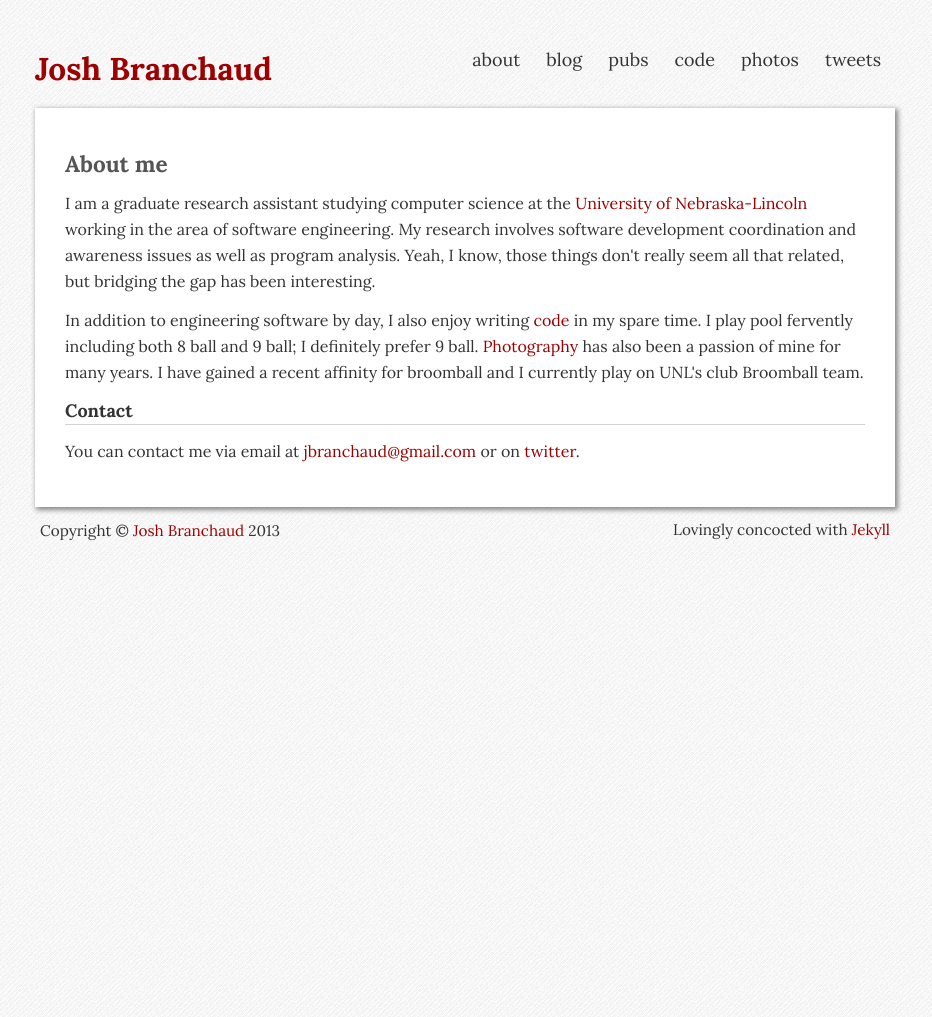
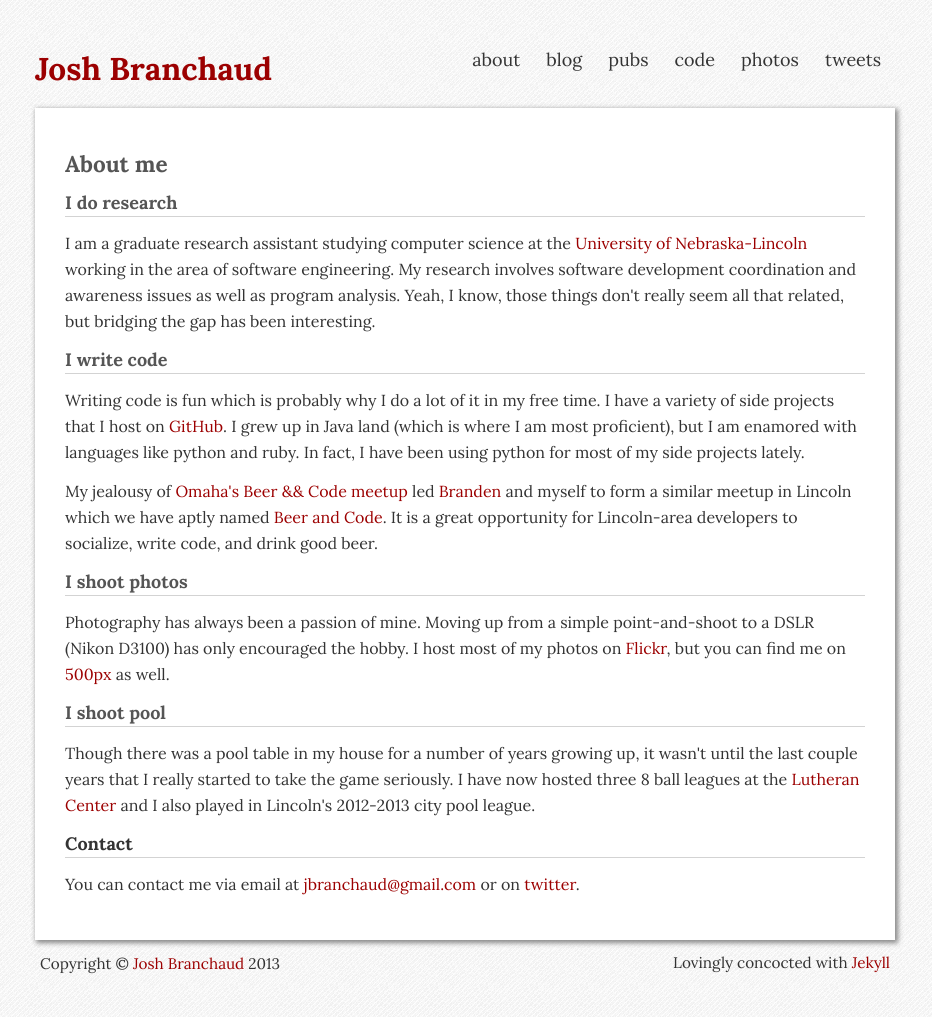
Before and after one commit to jbranchaud/blog, a Jekyll site: the page built from about.html, in a window 1280 px wide. Shown: the whole page, without its empty margins (175-1107 px from the left). Built offline with Jekyll 4.4.1, drawn with Linux system fonts in a browser that asks for light colours; before the commit the page ends 900 px from its top, so only the background shows below that.

Commit message:
Made some serious revisions to the content on the About page. I believe it is more engaging now.

```diff
--- a/about.html
+++ b/about.html
@@ -11,6 +11,8 @@ title: about
 
     <h1>About me</h1>
 
+    <h2>I do research</h2>
+
     <p>I am a graduate research assistant studying computer science
     at the
     <a href="http://cse.unl.edu">University of Nebraska-Lincoln</a>
@@ -20,14 +22,48 @@ title: about
     really seem all that related, but bridging the gap has been
     interesting.</p>
 
-    <p>In addition to engineering software by day, I also enjoy writing
-    <a href="https://github.com/jbranchaud">code</a> in my spare time.
-    I play pool fervently including both 8 ball and 9 ball; I definitely
-    prefer 9 ball.
-    <a href="http://www.flickr.com/photos/jbranchaud/">Photography</a>
-    has also been a passion of mine for many years.
-    I have gained a recent affinity for broomball and I currently play
-    on UNL's club Broomball team.
+    <h2>I write code</h2>
+
+    <p>
+    Writing code is fun which is probably why I do a lot of it in my
+    free time. I have a variety of side projects that I host on
+    <a href="http://github.com/jbranchaud">GitHub</a>. I grew up in
+    Java land (which is where I am most proficient), but I am enamored
+    with languages like python and ruby. In fact, I have been using
+    python for most of my side projects lately.
+    </p>
+
+    <p>
+    My jealousy of
+    <a href="http://www.beerandcode.org/">Omaha's Beer && Code meetup</a>
+    led <a href="https://twitter.com/_Branden">Branden</a> and myself to
+    form a similar meetup in Lincoln which we have aptly named
+    <a href="http://beerandco.de">Beer and Code</a>. It is a great
+    opportunity for Lincoln-area developers to socialize, write code, and
+    drink good beer.
+    </p>
+
+    <h2>I shoot photos</h2>
+
+    <p>
+    Photography has always been a passion of mine. Moving up from a
+    simple point-and-shoot to a DSLR (Nikon D3100) has only encouraged
+    the hobby. I host most of my photos on
+    <a href="http://www.flickr.com/photos/jbranchaud/">Flickr</a>,
+    but you can find me on
+    <a href="http://500px.com/jbrancha">500px</a> as well.
+    </p>
+
+    <h2>I shoot pool</h2>
+
+    <p>
+    Though there was a pool table in my house for a number of years
+    growing up, it wasn't until the last couple years that I really
+    started to take the game seriously. I have now hosted three 8 ball
+    leagues at the
+    <a href="http://lincoln.nelcm.com/">Lutheran Center</a> and I also
+    played in Lincoln's 2012-2013 city pool league.
+    </p>
 
 <h5 style="border-bottom: 1px solid lightgray;">Contact</h5>
 
```
